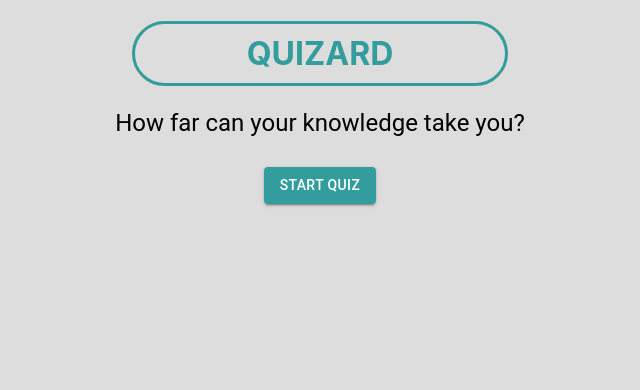
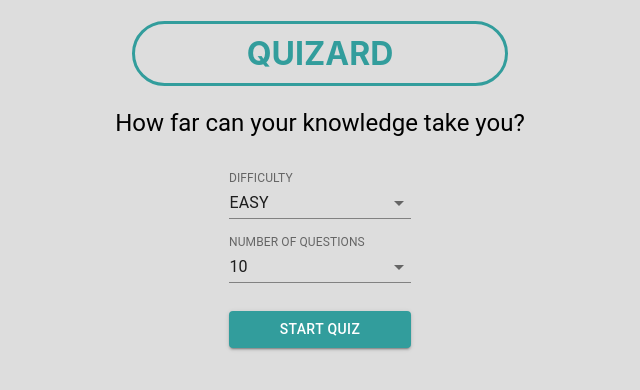
Before and after one commit to BrylleMutia/quizard, a React (Create React App) app: page / in a window 1280 px wide. Shown: the top 390 px of the page, without its empty margins (320-960 px from the left). Built offline with nearby package versions, Linux system fonts and the light colour scheme; the HTML template or start-up script is replaced by a standard one.

Commit message:
added difficulty and number of questions option

```diff
--- a/src/App.tsx
+++ b/src/App.tsx
@@ -8,12 +8,12 @@ import { AnswerObject } from "./components/questionCard/QuestionCard";
 
 import { theme } from "./theme/theme";
 import { ThemeProvider } from "@material-ui/core/styles";
-import { Button, Typography } from "@material-ui/core";
+import { Button, Typography, InputLabel, Select, MenuItem } from "@material-ui/core";
 
 const App = (props: any) => {
-    // params for questions' difficulty and total numbers
-    const TOTAL_QUESTIONS = 10;
-    const DIFFICULTY = Difficulty.EASY;
+    // params for questions' difficulty and total numbers (api)
+    const [totalQuestions, setTotalQuestions] = useState(10);
+    const [difficulty, setDifficulty] = useState(Difficulty.EASY);
 
     const [loading, setLoading] = useState(false);
     const [questions, setQuestions] = useState<QuestionState[]>([]);
@@ -21,15 +21,13 @@ const App = (props: any) => {
     const [userAnswers, setUserAnswers] = useState<AnswerObject[]>([]);
     const [score, setScore] = useState(0);
     const [gameOver, setGameOver] = useState(true);
-    const [isFirstTry, setIsFirstTry] = useState(true);
     const [highscore, setHighscore] = useState(0);
 
     const startQuiz = async () => {
         setLoading(true);
         setGameOver(false);
-        setIsFirstTry(false);
 
-        const newQuestions = await fetchQuestions(TOTAL_QUESTIONS, DIFFICULTY);
+        const newQuestions = await fetchQuestions(totalQuestions, difficulty);
 
         // const newQuestions = [
         //     {
@@ -157,13 +155,17 @@ const App = (props: any) => {
         // move on to next question if not on last question
         const nextQuestion = number + 1;
 
-        if (nextQuestion === TOTAL_QUESTIONS) {
+        if (nextQuestion === totalQuestions) {
             setGameOver(true);
             if (score > highscore) setHighscore(score);
         } else {
             setNumber(nextQuestion);
         }
     };
+
+    const handleChangeDifficulty = (e: any) => setDifficulty(e.target.value);
+
+    const handleChangeTotalQuestions = (e: any) => setTotalQuestions(e.target.value);
 
     return (
         <React.StrictMode>
@@ -172,19 +174,50 @@ const App = (props: any) => {
                     <div className={classes.container}>
                         <h1>QUIZARD</h1>
 
-                        {isFirstTry || userAnswers.length === TOTAL_QUESTIONS ? (
+                        {gameOver ? (
                             <React.Fragment>
-                                {isFirstTry ? (
                                 <Typography variant="h5" style={{ textAlign: "center" }}>
                                     How far can your knowledge take you?
                                 </Typography>
-                                ) : (
-                                    <Typography variant="h5" style={{ textAlign: "center" }}>
-                                        {score > highscore ? "NEW HIGHSCORE!" : "WELL DONE!"}
-                                    </Typography>
-                                )}
+
+                                <form style={{ display: "flex", flexDirection: "column", marginTop: "2em" }}>
+                                    <InputLabel shrink={true} id="difficulty">
+                                        DIFFICULTY
+                                    </InputLabel>
+                                    <Select
+                                        labelId="difficulty"
+                                        id="select-difficulty"
+                                        defaultValue={difficulty}
+                                        value={difficulty}
+                                        onChange={handleChangeDifficulty}
+                                    >
+                                        <MenuItem value={Difficulty.EASY}>EASY</MenuItem>
+                                        <MenuItem value={Difficulty.MEDIUM}>MEDIUM</MenuItem>
+                                        <MenuItem value={Difficulty.HARD}>HARD</MenuItem>
+                                    </Select>
+                                    <InputLabel style={{ marginTop: "1em" }} shrink={true} id="total-questions">
+                                        NUMBER OF QUESTIONS
+                                    </InputLabel>
+                                    <Select
+                                        labelId="total-questions"
+                                        id="select-total-questions"
+                                        defaultValue={totalQuestions}
+                                        value={totalQuestions}
+                                        onChange={handleChangeTotalQuestions}
+                                    >
+                                        <MenuItem value={5}>5</MenuItem>
+                                        <MenuItem value={10}>10</MenuItem>
+                                        <MenuItem value={15}>15</MenuItem>
+                                        <MenuItem value={20}>20</MenuItem>
+                                        <MenuItem value={25}>25</MenuItem>
+                                        <MenuItem value={30}>30</MenuItem>
+                                        <MenuItem value={35}>35</MenuItem>
+                                        <MenuItem value={40}>40</MenuItem>
+                                        <MenuItem value={45}>45</MenuItem>
+                                        <MenuItem value={50}>50</MenuItem>
+                                    </Select>
+
                                     <Button
-                                    {...props}
                                         style={{ marginTop: "2em" }}
                                         className={classes.start}
                                         onClick={startQuiz}
@@ -192,9 +225,25 @@ const App = (props: any) => {
                                         variant="contained"
                                         color="primary"
                                     >
-                                    {isFirstTry ? "START QUIZ" : "RETAKE QUIZ"}
+                                        START QUIZ
                                     </Button>
+                                </form>
                             </React.Fragment>
+                        ) : null}
+
+                        {loading && (
+                            <React.Fragment>
+                                <Typography variant="h6" color="secondary" style={{ margin: "0.7em 0" }}>
+                                    Preparing questions...
+                                </Typography>
+                                <CircularProgress color="secondary" />
+                            </React.Fragment>
+                        )}
+
+                        {userAnswers.length === totalQuestions && !gameOver ? (
+                            <Typography variant="h5" color="secondary" style={{ textAlign: "center" }}>
+                                {score > highscore ? "NEW HIGHSCORE!" : "WELL DONE!"}
+                            </Typography>
                         ) : null}
 
                         {!gameOver && !loading ? (
@@ -203,19 +252,10 @@ const App = (props: any) => {
                             </Typography>
                         ) : null}
 
-                        {loading && (
-                            <React.Fragment>
-                                <Typography variant="h6" color="secondary" style={{ margin: "0.7em 0"}}>
-                                    Preparing questions...
-                                </Typography>
-                                <CircularProgress color="secondary" />
-                            </React.Fragment>
-                        )}
-
                         {!loading && !gameOver && (
                             <QuestionCard
                                 questionNum={number + 1}
-                                totalQuestions={TOTAL_QUESTIONS}
+                                totalQuestions={totalQuestions}
                                 question={questions[number].question}
                                 answers={questions[number].answers}
                                 userAnswer={userAnswers ? userAnswers[number] : undefined}
@@ -223,8 +263,7 @@ const App = (props: any) => {
                             />
                         )}
 
-                        <form>
-                            {!loading && !gameOver && userAnswers.length === number + 1 && number !== TOTAL_QUESTIONS - 1 ? (
+                        {!loading && !gameOver && userAnswers.length === number + 1 ? (
                             <Button
                                 type="submit"
                                 style={{ marginTop: "1em" }}
@@ -234,10 +273,9 @@ const App = (props: any) => {
                                 className={classes.next}
                                 onClick={nextQuestion}
                             >
-                                    Next Question
+                                {userAnswers.length === totalQuestions ? "RETAKE QUIZ" : "Next Question"}
                             </Button>
                         ) : null}
-                        </form>
                     </div>
                 </div>
             </ThemeProvider>
```
Lines whose indentation alone changed are shown as unchanged.
